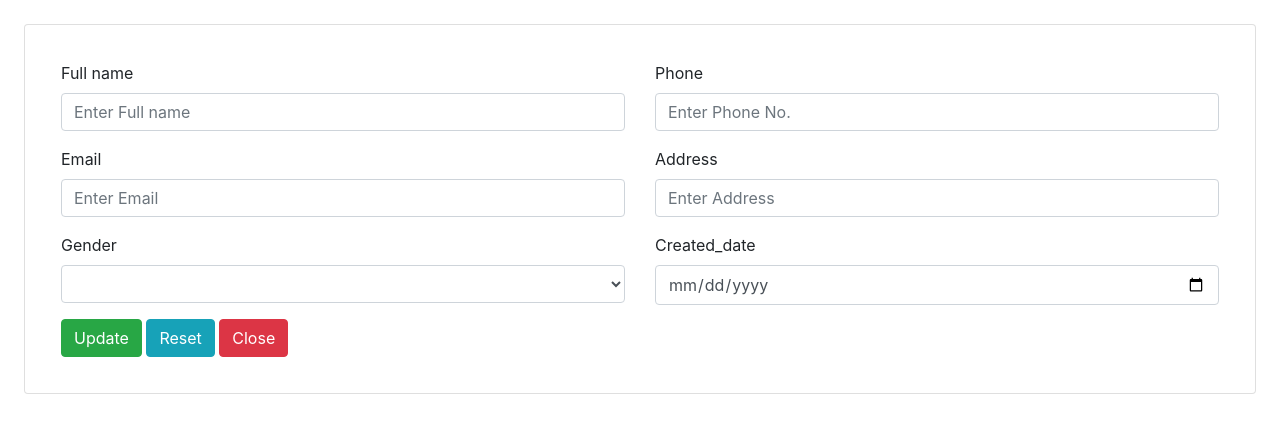
After one commit to Abdullahi1440/PHP-CRUD-SYSTEM, a PHP site: page /updatee.php?id=1 in a window 1280 px wide. The commit adds this page. Shown: the top 433 px of the page. Run offline with PHP 8.4, Linux system fonts and the light colour scheme; data that the repository does not hold is empty; some libraries are stand-ins or nearby versions.

Commit message:
complete Crud system of the PHP

```diff
--- /dev/null
+++ b/updatee.php
@@ -0,0 +1,135 @@
+<?php
+    $id =$_GET['id'];
+    $name =$_GET['name'];
+    $phone = $_GET['phone'];
+    $email = $_GET['email'];
+    $addr = $_GET['address'];
+    $gender = $_GET['gender'];
+    $date = $_GET['date'];
+    // echo $id , '<br>';
+    // echo $id , '<br>';
+    // echo $name , '<br>';
+    // echo $phone , '<br>';
+    // echo $email ,'<br>';
+    // echo $addr , '<br>';
+    // echo $gender , '<br>';
+?>
+
+<!DOCTYPE html>
+
+<html lang="en">
+
+<head>
+    <meta charset="UTF-8">
+    <meta http-equiv="X-UA-Compatible" content="IE=edge">
+    <meta name="viewport" content="width=device-width, initial-scale=1.0">
+    <title>Update</title>
+    <link rel="stylesheet" href="https://maxcdn.bootstrapcdn.com/bootstrap/4.0.0/css/bootstrap.min.css"
+        integrity="sha384-Gn5384xqQ1aoWXA+058RXPxPg6fy4IWvTNh0E263XmFcJlSAwiGgFAW/dAiS6JXm" crossorigin="anonymous">
+</head>
+
+<body>
+
+    <div class="card m-4">
+        <div class="card-body">
+            <form action="" class="m-3" method="post">
+                <div class="row">
+                    <div class="col-6">
+                        <div class="form-group">
+                            <label for="">Full name</label>
+                            <input type="text" class="form-control" value="<?php echo $name ?>" name="name" id="name" placeholder="Enter Full name"
+                                required>
+                        </div>
+                    </div>
+                    <div class="col-sm-6">
+
+                        <label for="">Phone</label>
+                        <input type="text" class="form-control" value="<?php echo $phone ?>" name="phone" id="phone" placeholder="Enter Phone No."
+                            required>
+
+                    </div>
+                </div>
+                <div class="row">
+                    <div class="col-6">
+                        <div class="form-group">
+                            <label for="">Email</label>
+                            <input type="email" class="form-control" value="<?php echo $email ?>" name="email" id="email" placeholder="Enter Email"
+                                required>
+                        </div>
+                    </div>
+                    <div class="col-sm-6">
+
+                        <label for="">Address</label>
+                        <input type="text" class="form-control" value="<?php echo $addr ?>" name="address" id="address" placeholder="Enter Address"
+                            required>
+
+                    </div>
+                </div>
+                <div class="row">
+                    <div class="col-6">
+                        <div class="form-group">
+                            <label for="">Gender</label>
+                            <select name="gender" class="form-control" id="gender" required>
+                                <option value="<?php echo $gender ?>"><?php echo $gender?></option>
+                                <option value="Male">Male</option>
+                                <option value="Female">Female</option>
+                            </select>
+                        </div>
+                    </div>
+                    <div class="col-sm-6">
+
+                        <label for="">Created_date</label>
+                        <input type="date" value="<?php echo $date?>"  class="form-control"  name="date" id="date">
+
+                    </div>
+                </div>
+
+                <div>
+                    <button type="submit" name="update" class="btn btn-success">Update</button>
+                    <button type="reset" class="btn btn-info">Reset</button>
+                    <a  class="btn btn-danger" href="index.php">Close</a>
+                </div>
+
+            </form>
+        </div>
+    </div>
+    <?php
+    include('connection.php');
+    if(isset($_POST['update'])){
+        $name = mysqli_real_escape_string($conn,$_POST['name']);
+        $phone = mysqli_real_escape_string($conn,$_POST['phone']);
+        $email = mysqli_real_escape_string($conn,$_POST['email']);
+        $address = mysqli_real_escape_string($conn,$_POST['address']);
+        $gender = mysqli_real_escape_string($conn,$_POST['gender']);
+        $date = mysqli_real_escape_string($conn,$_POST['date']);
+
+
+        $updateQry = "UPDATE `crud` SET  `fullname` = '".$name."', `phone`='".$phone."', `email`='".$email."', `address`= '".$address."', `gender` ='".$gender."', `created_date` = '".$date."' WHERE `id` =".$id." ";
+
+        $resUpdate=mysqli_query($conn,$updateQry);
+
+        if($resUpdate){
+
+            echo "<script>alert('Updated Successflly...');</script>";
+            echo "<script>window.location.href='index.php';</script>";
+        }else{
+            echo"<script>alert('Not Updated..');</script>";
+
+        }
+
+    }
+
+    ?>
+
+    <script src="https://code.jquery.com/jquery-3.2.1.slim.min.js"
+        integrity="sha384-KJ3o2DKtIkvYIK3UENzmM7KCkRr/rE9/Qpg6aAZGJwFDMVNA/GpGFF93hXpG5KkN" crossorigin="anonymous">
+    </script>
+    <script src="https://cdnjs.cloudflare.com/ajax/libs/popper.js/1.12.9/umd/popper.min.js"
+        integrity="sha384-ApNbgh9B+Y1QKtv3Rn7W3mgPxhU9K/ScQsAP7hUibX39j7fakFPskvXusvfa0b4Q" crossorigin="anonymous">
+    </script>
+    <script src="https://maxcdn.bootstrapcdn.com/bootstrap/4.0.0/js/bootstrap.min.js"
+        integrity="sha384-JZR6Spejh4U02d8jOt6vLEHfe/JQGiRRSQQxSfFWpi1MquVdAyjUar5+76PVCmYl" crossorigin="anonymous">
+    </script>
+</body>
+
+</html>
```
Also changed, not shown: ERRORUPDATE.php (renamed from update.php, +25 -3 lines), delete.php (+15 -0 lines), index.php (+13 -4 lines).
